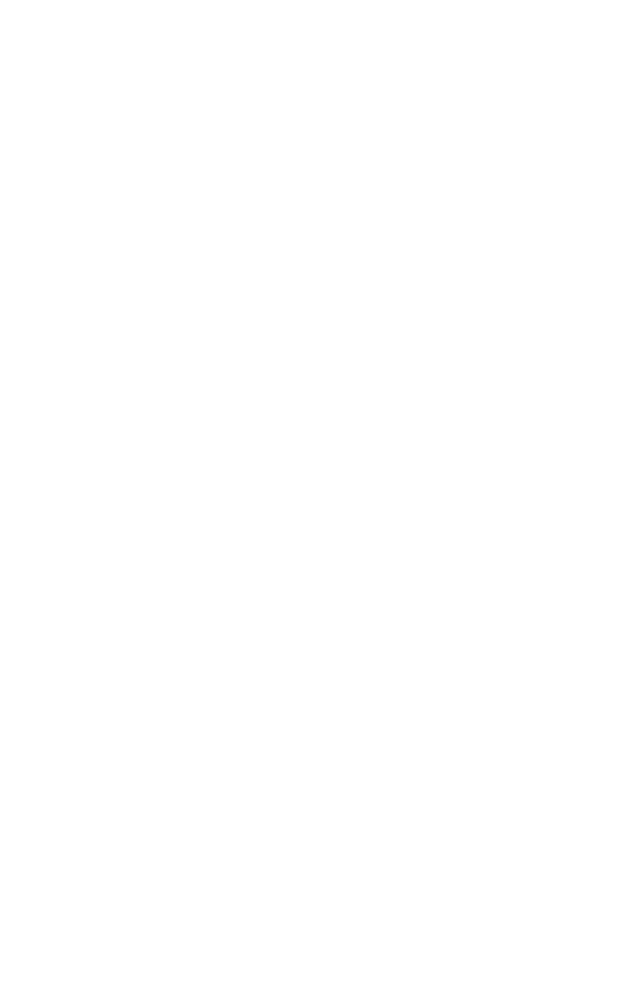
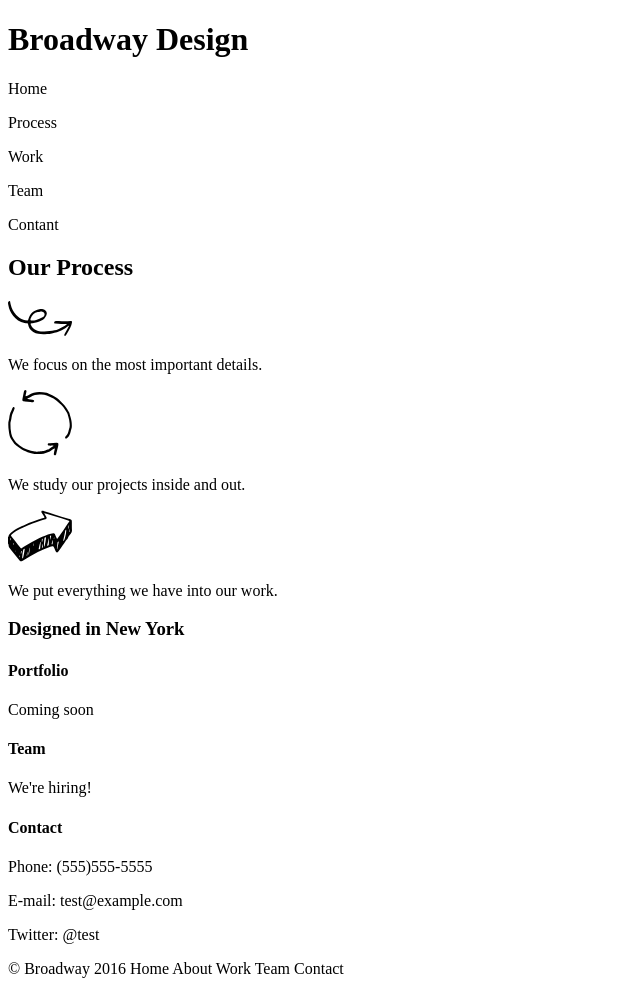
Before and after one commit to JisunYou/broadway, a plain HTML site: page index.html in a window 1280 px wide. Shown: the whole page, without its empty margins (0-640 px from the left). Before the commit the page ends 800 px from the top, so only its background shows below. Drawn offline with Linux system fonts and the light colour scheme.

Commit message:
draft index.html

```diff
--- a/index.html
+++ b/index.html
@@ -6,12 +6,37 @@
 </head>
 <body>
 	<div class="header">
+		<h1>Broadway Design</h1>
+		<div class="nav">
+			<p>Home</p>
+			<p>Process</p>
+			<p>Work</p>
+			<p>Team</p>
+			<p>Contant</p>
+		</div>
 	</div>
 	<div class="process">
+		<h2>Our Process</h2>
+		<img src="resources/images/identify.svg">
+		<p>We focus on the most important details.</p>
+		<img src="resources/images/understand.svg">
+		<p>We study our projects inside and out.</p>
+		<img src="resources/images/execute.svg">
+		<p>We put everything we have into our work.</p>
 	</div>
 	<div class="contact">
+		<h3>Designed in New York</h3>
+		<h4>Portfolio</h4>
+		<p>Coming soon</p>
+		<h4>Team</h4>
+		<p>We're hiring!</p>
+		<h4>Contact</h4>
+		<p>Phone: (555)555-5555</p>
+		<p>E-mail: test@example.com</p>
+		<p>Twitter: @test</p>
 	</div>
 	<div class="footer">
+		<p>© Broadway 2016 Home About Work Team Contact</p>
 	</div>
 </body>
 </html>
```
